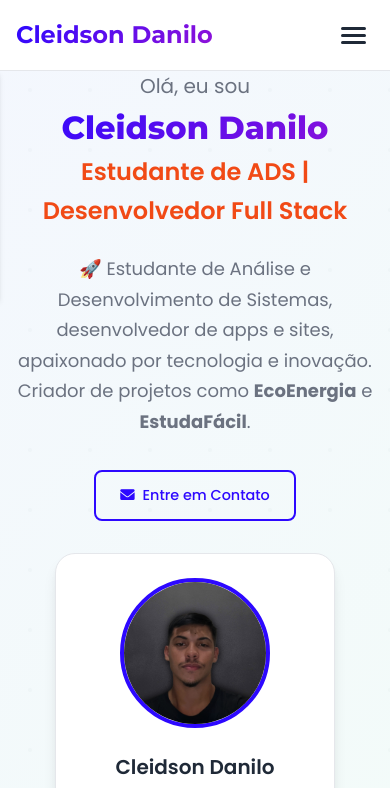
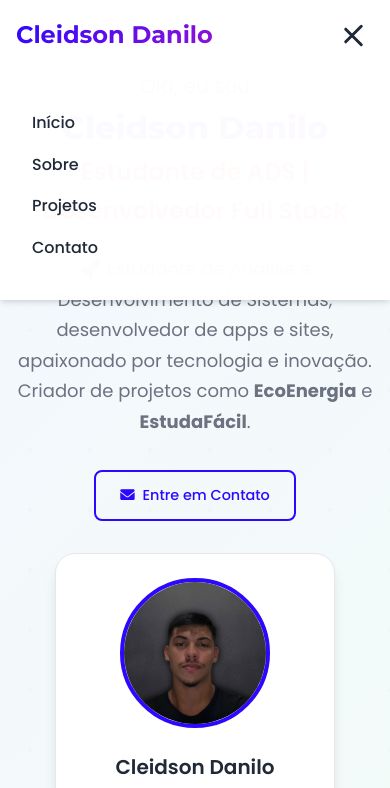
Before and after one commit to CleidsonDanilo/Portifolio, a plain HTML site: page index.html in a window 390 px wide. Both pictures are taken after a click on the element 353 px from the left and 35 px from the top of the page. Shown: the top 788 px of the page. Drawn offline with Linux system fonts and the light colour scheme.

Commit message:
NAVBAR MOBILE FUNCIONAL

```diff
--- a/index.html
+++ b/index.html
@@ -370,5 +370,75 @@
       </div>
     </div>
   </footer>
+  <script>
+  // Mobile Navigation Toggle
+  const navToggle = document.getElementById('nav-toggle');
+  const navMenu = document.getElementById('nav-menu');
+
+  navToggle.addEventListener('click', () => {
+    navMenu.classList.toggle('show');
+    navToggle.classList.toggle('active');
+  });
+
+  // Fecha o menu mobile ao clicar em um link
+  document.querySelectorAll('.nav-link').forEach(n => n.addEventListener('click', () => {
+    navMenu.classList.remove('show');
+    navToggle.classList.remove('active');
+  }));
+
+  // Rolagem suave para âncoras
+  document.querySelectorAll('a[href^="#"]').forEach(anchor => {
+    anchor.addEventListener('click', function (e) {
+      e.preventDefault();
+      document.querySelector(this.getAttribute('href')).scrollIntoView({
+        behavior: 'smooth'
+      });
+    });
+  });
+
+  // Dropdown (se usar)
+  document.querySelectorAll('.dropdown-btn').forEach(btn => {
+    btn.addEventListener('click', function(e) {
+      e.preventDefault();
+      this.parentElement.classList.toggle('active');
+    });
+  });
+
+  // Fecha dropdown ao clicar fora
+  document.addEventListener('click', function(e) {
+    if (!e.target.closest('.dropdown')) {
+      document.querySelectorAll('.dropdown').forEach(dropdown => {
+        dropdown.classList.remove('active');
+      });
+    }
+  });
+
+  // Efeito de scroll no header
+  window.addEventListener('scroll', () => {
+    const header = document.querySelector('.header');
+    if (window.scrollY > 100) {
+      header.classList.add('scrolled');
+    } else {
+      header.classList.remove('scrolled');
+    }
+  });
+
+  // Animação dos stats ao rolar
+  const observerOptions = {
+    threshold: 0.7
+  };
+
+  const observer = new IntersectionObserver((entries) => {
+    entries.forEach(entry => {
+      if (entry.isIntersecting) {
+        entry.target.classList.add('animate');
+      }
+    });
+  }, observerOptions);
+
+  document.querySelectorAll('.stat-item, .expertise-card, .course-card').forEach(el => {
+    observer.observe(el);
+  });
+</script>
 </body>
 </html>
```
Also changed, not shown: page/dt_ecoenergia.css (added).
